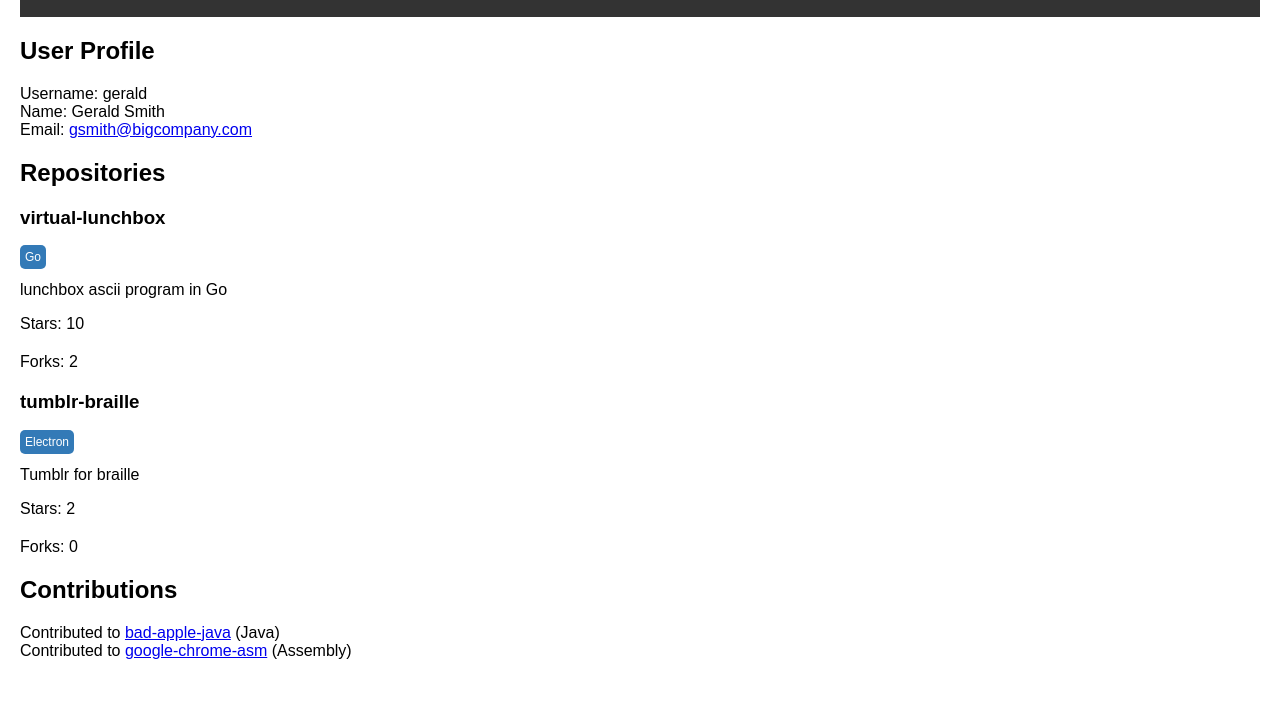
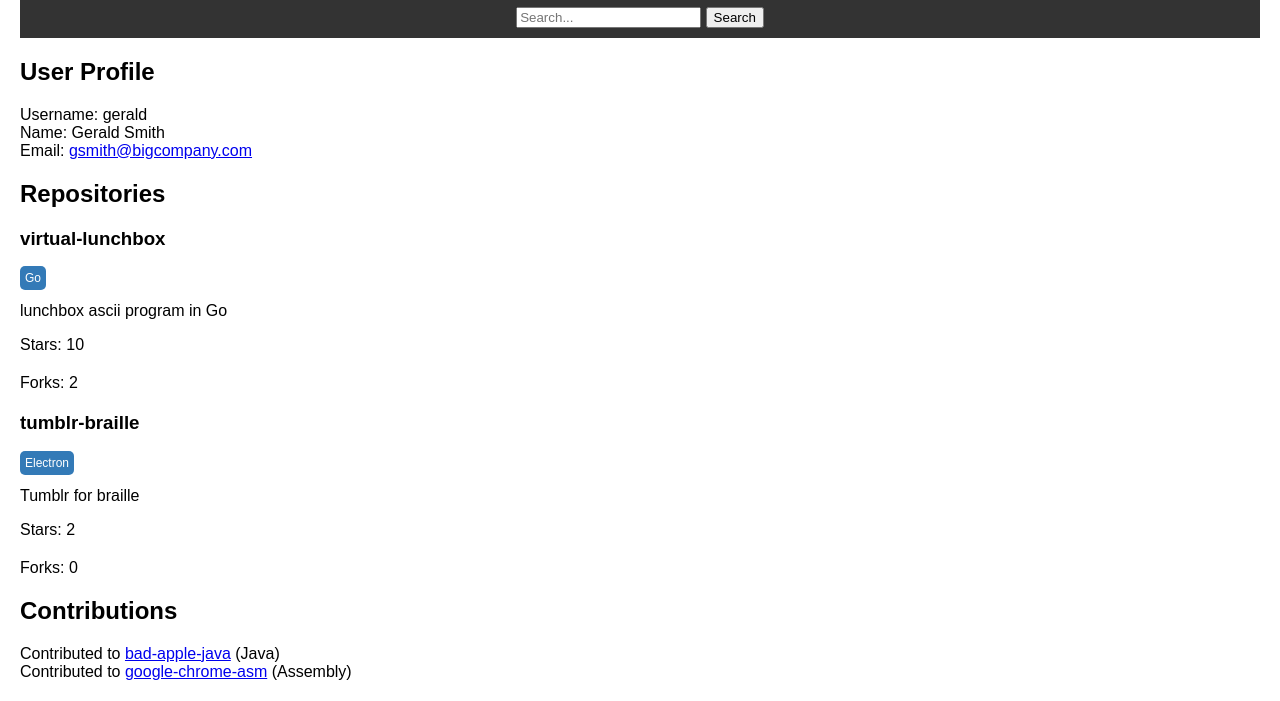
Before and after one commit to ghitnub/ghitnub.github.io, a plain HTML site: page index.html in a window 1280 px wide. Shown: the part 103-804 px from the top of the page. Drawn offline with Linux system fonts and the light colour scheme.

Commit message:
Update index.html

```diff
--- a/index.html
+++ b/index.html
@@ -7,6 +7,10 @@
 <body>
 	<header>
 		<h1>GhitNub</h1>
+		<div class="search-container">
+			<input type="search" placeholder="Search...">
+			<button>Search</button>
+		</div>
 	</header>
 	<main>
 		<section class="user-profile">
```
